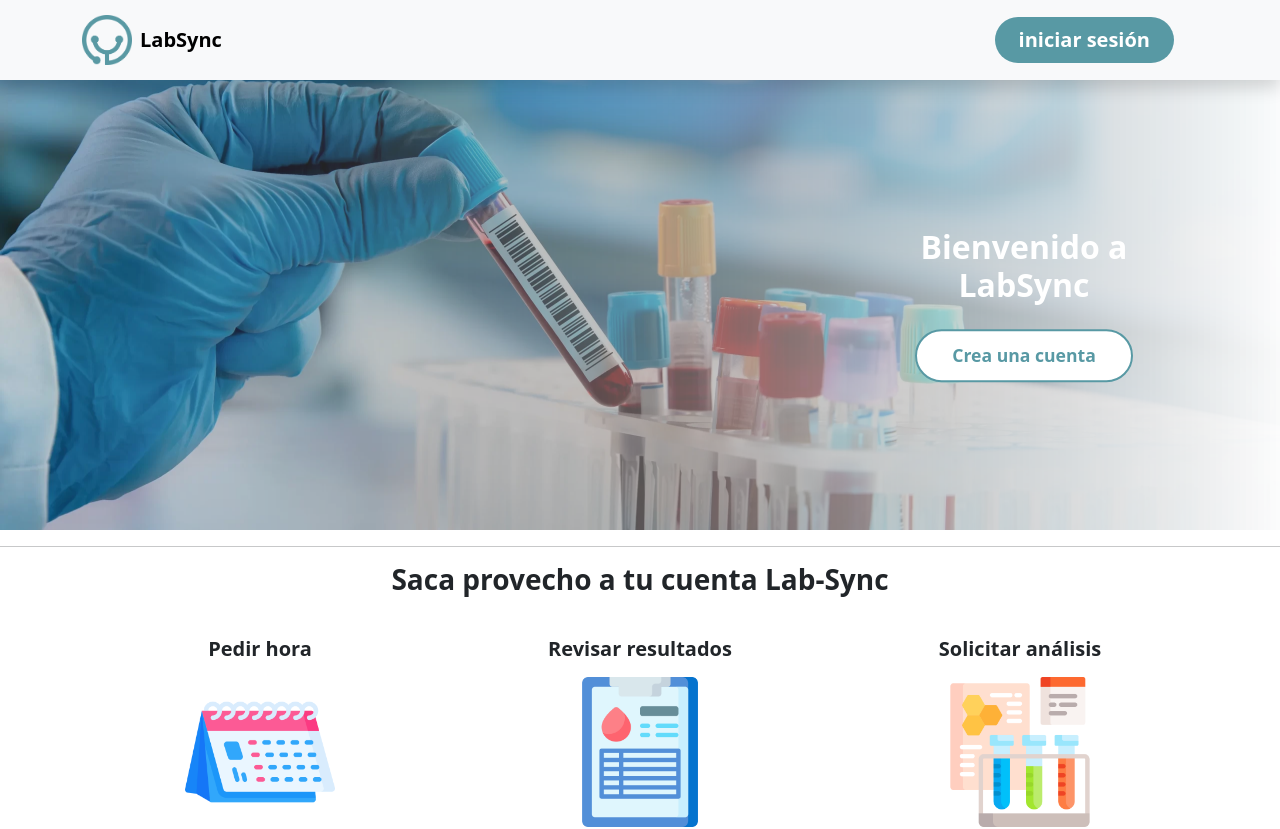
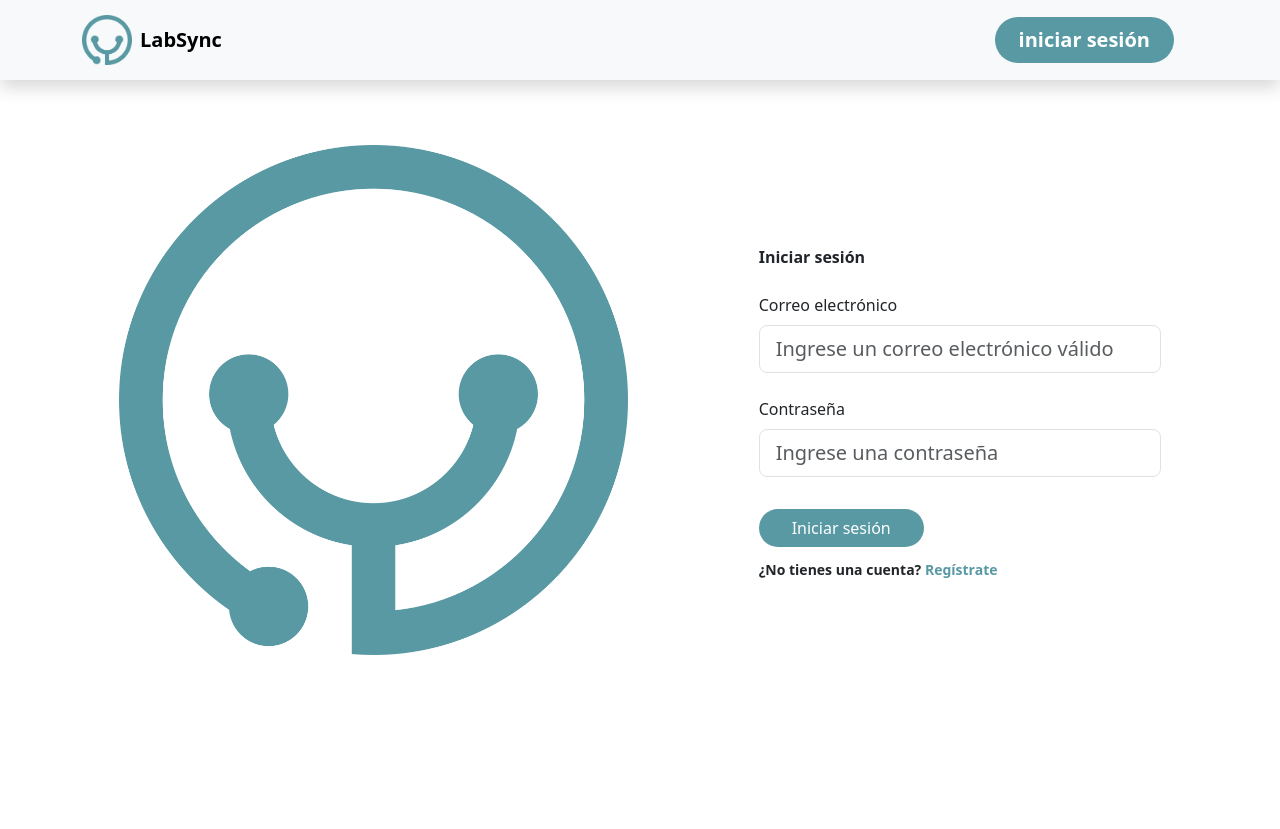
Before and after one commit to BriamCarrasco/lab-sync, an Angular app: page /login in a window 1280 px wide. Before the commit this address led to /. Shown: the top 829 px of the page. Built offline with nearby package versions, Linux system fonts and the light colour scheme.

Commit message:
Se crea vista para login

```diff
--- a/src/app/app.html
+++ b/src/app/app.html
@@ -1,6 +1,4 @@
 <app-topbar></app-topbar>
-
-<app-landing></app-landing>
 
 <router-outlet />
 
--- a/src/app/app.routes.ts
+++ b/src/app/app.routes.ts
@@ -1,3 +1,9 @@
 import { Routes } from '@angular/router';
+import { Landing } from './pages/landing/landing';
+import { Login } from './pages/login/login';
 
-export const routes: Routes = [];
+export const routes: Routes = [
+  { path: '', redirectTo: 'landing', pathMatch: 'full' },
+  { path: 'landing', component: Landing },
+  { path: 'login', component: Login },
+];
--- a/src/app/app.ts
+++ b/src/app/app.ts
@@ -2,12 +2,11 @@ import { Component, signal } from '@angular/core';
 import { RouterOutlet } from '@angular/router';
 import { ToastrService } from 'ngx-toastr';
 import { Topbar } from "./components/topbar/topbar";
-import { Landing } from "./pages/landing/landing";
 import { Footer } from './components/footer/footer';
 
 @Component({
   selector: 'app-root',
-  imports: [RouterOutlet, Topbar, Landing, Footer],
+  imports: [RouterOutlet, Topbar, Footer],
   templateUrl: './app.html',
   styleUrl: './app.css',
 })
--- a/src/app/components/topbar/topbar.html
+++ b/src/app/components/topbar/topbar.html
@@ -25,7 +25,7 @@
         <div class="collapse navbar-collapse justify-content-md-end" id="navbarNav">
           <ul class="navbar-nav ms-auto align-items-md-center">
             <li class="nav-item">
-              <a class="nav-link btn btn-login text-white fw-bold px-4 py-2" href="#!">iniciar sesión</a>
+              <a class="nav-link btn btn-login text-white fw-bold px-4 py-2" href="/login">iniciar sesión</a>
             </li>
           </ul>
         </div>
--- a/src/app/pages/login/login.css
+++ b/src/app/pages/login/login.css
@@ -0,0 +1,15 @@
+.btn-login {
+    background-color: #5899A4;
+    transition: background-color 0.3s, transform 0.3s;
+    border-radius: 35px;
+}
+.btn-login:hover {
+    background-color: #4a7a8c;
+    transform: scale(1.05);
+}
+
+.link-register {
+    color: #5899A4;
+    text-decoration: none;
+    font-weight: bold;
+}
--- a/src/app/pages/login/login.html
+++ b/src/app/pages/login/login.html
@@ -1 +1,73 @@
-<p>login works!</p>
+<section class="vh-100">
+  <div class="container-fluid login-container h-100">
+    <div class="row d-flex justify-content-center align-items-center h-100">
+      <div class="col-md-9 col-lg-6 col-xl-5">
+        <img src="/assets/logo.png" width="600" class="img-fluid" alt="login" />
+      </div>
+      <div class="col-md-8 col-lg-6 col-xl-4 offset-xl-1">
+        <form [formGroup]="loginForm" (ngSubmit)="onSubmit()">
+          <div class="divider d-flex align-items-center my-4">
+            <p class="text-center fw-bold mx-6 mb-0">Iniciar sesión</p>
+          </div>
+
+          <div class="form-outline mb-4">
+            <label class="form-label" for="form3Example3">Correo electrónico</label>
+            <input
+              type="email"
+              id="form3Example3"
+              class="form-control form-control-lg"
+              [class.is-invalid]="email?.invalid && (email?.touched || email?.dirty || isSubmitted)"
+              formControlName="email"
+              placeholder="Ingrese un correo electrónico válido"
+            />
+            <div
+              *ngIf="email?.errors?.['required'] && (email?.touched || email?.dirty || isSubmitted)"
+              class="invalid-feedback d-block"
+            >
+              El correo es obligatorio.
+            </div>
+            <div
+              *ngIf="email?.errors?.['email'] && (email?.touched || email?.dirty || isSubmitted)"
+              class="invalid-feedback d-block"
+            >
+              Ingresa un correo electrónico válido.
+            </div>
+          </div>
+
+          <div class="form-outline mb-4">
+            <label class="form-label" for="password">Contraseña</label>
+            <input
+              type="password"
+              id="password"
+              class="form-control form-control-lg"
+              [class.is-invalid]="
+                password?.invalid && (password?.touched || password?.dirty || isSubmitted)
+              "
+              formControlName="password"
+              placeholder="Ingrese una contraseña"
+            />
+            <div
+              *ngIf="password?.errors?.['required'] && (password?.touched || password?.dirty || isSubmitted)"
+              class="invalid-feedback d-block"
+            >
+              La contraseña es obligatoria.
+            </div>
+          </div>
+
+          <div class="text-center text-lg-start mt-4 pt-2">
+            <button
+              type="submit"
+              class="btn btn-login text-white"
+              style="padding-left: 2rem; padding-right: 2rem"
+            >
+              Iniciar sesión
+            </button>
+            <p class="small fw-bold mt-2 pt-1 mb-0">
+              ¿No tienes una cuenta? <a href="#!" class="link-register">Regístrate</a>
+            </p>
+          </div>
+        </form>
+      </div>
+    </div>
+  </div>
+</section>
--- a/src/app/pages/login/login.ts
+++ b/src/app/pages/login/login.ts
@@ -1,11 +1,37 @@
 import { Component } from '@angular/core';
+import { CommonModule } from '@angular/common';
+import { FormBuilder, FormGroup, Validators, ReactiveFormsModule } from '@angular/forms';
 
 @Component({
   selector: 'app-login',
-  imports: [],
+  standalone: true,
+  imports: [ReactiveFormsModule, CommonModule],
   templateUrl: './login.html',
   styleUrl: './login.css',
 })
 export class Login {
+  loginForm: FormGroup;
+  isSubmitted = false;
 
+  constructor(private readonly fb: FormBuilder) {
+    this.loginForm = this.fb.group({
+      email: ['', [Validators.required, Validators.email]],
+      password: ['', [Validators.required, Validators.minLength(8)]],
+    });
+  }
+
+  get email() {
+    return this.loginForm.get('email');
+  }
+  get password() {
+    return this.loginForm.get('password');
+  }
+
+  onSubmit() {
+    this.isSubmitted = true;
+    this.loginForm.markAllAsTouched();
+    if (this.loginForm.invalid) return;
+
+    console.log(this.loginForm.value);
+  }
 }
```
